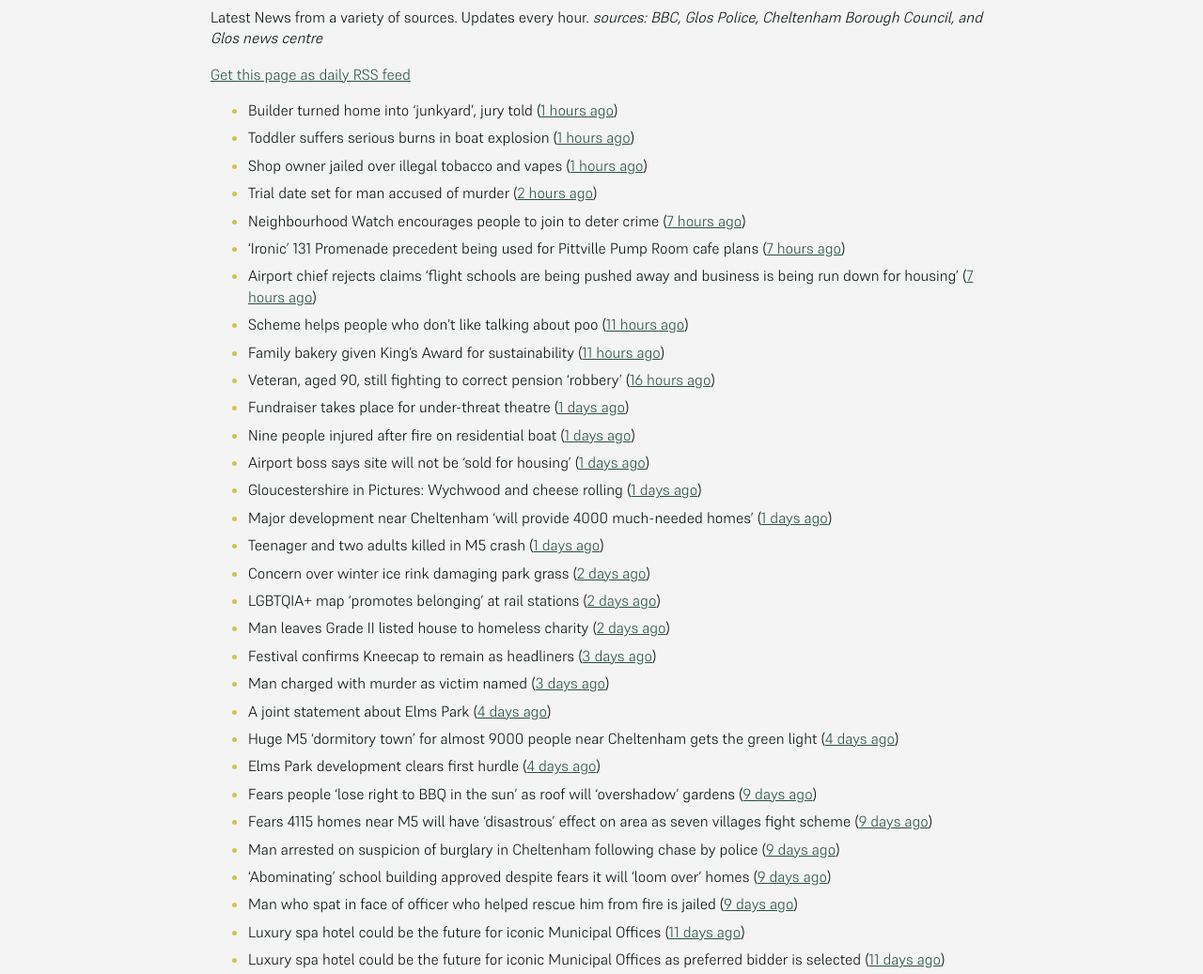
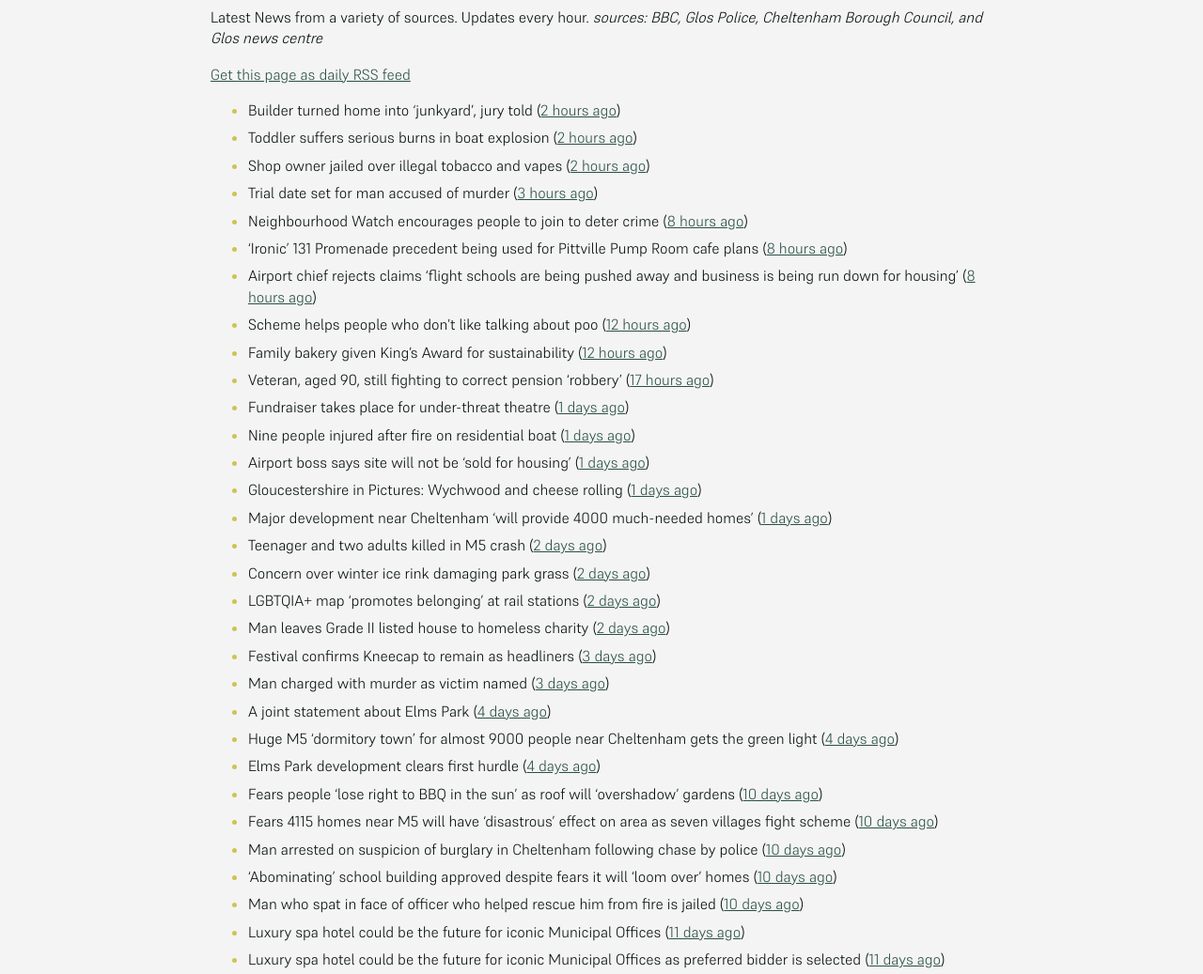
Before and after one commit to mat-0/cheltenham-open-data, a Jekyll site: the page built from _pages/news.md, in a window 1280 px wide and 1400 px high. Shown: the part 266-1303 px from the top of the window at 94% size. Built offline with Jekyll 4.4.1, drawn with Linux system fonts in a browser that asks for light colours; some of the changed text lies outside the part shown.

Commit message:
Updated 2025-06-02 17:57:47

```diff
--- a/_pages/news.md
+++ b/_pages/news.md
@@ -12,22 +12,22 @@ _sources: BBC, Glos Police, Cheltenham Borough Council, and Glos news centre_
 [Get this page as daily RSS feed](/daily.rss)
 
 <!-- news_marker starts -->
-- Builder turned home into 'junkyard', jury told ([1 hours ago](https://www.bbc.com/news/articles/c7v7jqygvlpo))
-- Toddler suffers serious burns in boat explosion ([1 hours ago](https://www.bbc.com/news/articles/c1j5k49zg9yo))
-- Shop owner jailed over illegal tobacco and vapes ([1 hours ago](https://www.bbc.com/news/articles/c071jlz50peo))
-- Trial date set for man accused of murder ([2 hours ago](https://www.bbc.com/news/articles/cy75j4rr1x1o))
-- Neighbourhood Watch encourages people to join to deter crime ([7 hours ago](https://gloucesternewscentre.co.uk/neighbourhood-watch-encourages-people-to-join-to-deter-crime/))
-- ‘Ironic’ 131 Promenade precedent being used for Pittville Pump Room cafe plans ([7 hours ago](https://gloucesternewscentre.co.uk/ironic-131-promenade-precedent-being-used-for-pittville-pump-room-cafe-plans/))
-- Airport chief rejects claims ‘flight schools are being pushed away and business is being run down for housing’ ([7 hours ago](https://gloucesternewscentre.co.uk/airport-chief-rejects-claims-flight-schools-are-being-pushed-away-and-business-is-being-run-down-for-housing/))
-- Scheme helps people who don't like talking about poo ([11 hours ago](https://www.bbc.com/news/articles/cg711227mv2o))
-- Family bakery given King's Award for sustainability ([11 hours ago](https://www.bbc.com/news/articles/crr7ezreqedo))
-- Veteran, aged 90, still fighting to correct pension 'robbery' ([16 hours ago](https://www.bbc.com/news/articles/c2d5l7k3p31o))
+- Builder turned home into 'junkyard', jury told ([2 hours ago](https://www.bbc.com/news/articles/c7v7jqygvlpo))
+- Toddler suffers serious burns in boat explosion ([2 hours ago](https://www.bbc.com/news/articles/c1j5k49zg9yo))
+- Shop owner jailed over illegal tobacco and vapes ([2 hours ago](https://www.bbc.com/news/articles/c071jlz50peo))
+- Trial date set for man accused of murder ([3 hours ago](https://www.bbc.com/news/articles/cy75j4rr1x1o))
+- Neighbourhood Watch encourages people to join to deter crime ([8 hours ago](https://gloucesternewscentre.co.uk/neighbourhood-watch-encourages-people-to-join-to-deter-crime/))
+- ‘Ironic’ 131 Promenade precedent being used for Pittville Pump Room cafe plans ([8 hours ago](https://gloucesternewscentre.co.uk/ironic-131-promenade-precedent-being-used-for-pittville-pump-room-cafe-plans/))
+- Airport chief rejects claims ‘flight schools are being pushed away and business is being run down for housing’ ([8 hours ago](https://gloucesternewscentre.co.uk/airport-chief-rejects-claims-flight-schools-are-being-pushed-away-and-business-is-being-run-down-for-housing/))
+- Scheme helps people who don't like talking about poo ([12 hours ago](https://www.bbc.com/news/articles/cg711227mv2o))
+- Family bakery given King's Award for sustainability ([12 hours ago](https://www.bbc.com/news/articles/crr7ezreqedo))
+- Veteran, aged 90, still fighting to correct pension 'robbery' ([17 hours ago](https://www.bbc.com/news/articles/c2d5l7k3p31o))
 - Fundraiser takes place for under-threat theatre ([1 days ago](https://www.bbc.com/news/articles/c4gk0edy66yo))
 - Nine people injured after fire on residential boat ([1 days ago](https://www.bbc.com/news/articles/crr7xz5r2z9o))
 - Airport boss says site will not be 'sold for housing' ([1 days ago](https://www.bbc.com/news/articles/cnv1gj0dl4eo))
 - Gloucestershire in Pictures: Wychwood and cheese rolling ([1 days ago](https://www.bbc.com/news/articles/cj42qe4nqn5o))
 - Major development near Cheltenham ‘will provide 4000 much-needed homes’ ([1 days ago](https://gloucesternewscentre.co.uk/major-development-near-cheltenham-will-provide-4000-much-needed-homes/))
-- Teenager and two adults killed in M5 crash ([1 days ago](https://www.bbc.com/news/articles/czxy3n361pgo))
+- Teenager and two adults killed in M5 crash ([2 days ago](https://www.bbc.com/news/articles/czxy3n361pgo))
 - Concern over winter ice rink damaging park grass ([2 days ago](https://www.bbc.com/news/articles/cq540604wj4o))
 - LGBTQIA+ map 'promotes belonging' at rail stations ([2 days ago](https://www.bbc.com/news/articles/cy5eq6w3k34o))
 - Man leaves Grade II listed house to homeless charity ([2 days ago](https://www.bbc.com/news/articles/c1deelp3dxzo))
@@ -36,11 +36,11 @@ _sources: BBC, Glos Police, Cheltenham Borough Council, and Glos news centre_
 - A joint statement about Elms Park ([4 days ago](https://www.cheltenham.gov.uk/news/article/3015/a_joint_statement_about_elms_park))
 - Huge M5 ‘dormitory town’ for almost 9000 people near Cheltenham gets the green light ([4 days ago](https://gloucesternewscentre.co.uk/huge-m5-dormitory-town-for-almost-9000-people-near-cheltenham-gets-the-green-light/))
 - Elms Park development clears first hurdle ([4 days ago](https://gloucesternewscentre.co.uk/elms-park-development-clears-first-hurdle/))
-- Fears people ‘lose right to BBQ in the sun’ as roof will ‘overshadow’ gardens ([9 days ago](https://gloucesternewscentre.co.uk/fears-people-lose-right-to-bbq-in-the-sun-as-roof-will-overshadow-gardens/))
-- Fears 4115 homes near M5 will have ‘disastrous’ effect on area as seven villages fight scheme ([9 days ago](https://gloucesternewscentre.co.uk/fears-4115-homes-near-m5-will-have-disastrous-effect-on-area-as-seven-villages-fight-scheme/))
-- Man arrested on suspicion of burglary in Cheltenham following chase by police ([9 days ago](https://gloucesternewscentre.co.uk/man-arrested-on-suspicion-of-burglary-in-cheltenham-following-chase-by-police/))
-- ‘Abominating’ school building approved despite fears it will ‘loom over’ homes ([9 days ago](https://gloucesternewscentre.co.uk/abominating-school-building-approved-despite-fears-it-will-loom-over-homes/))
-- Man who spat in face of officer who helped rescue him from fire is jailed ([9 days ago](https://gloucesternewscentre.co.uk/man-who-spat-in-face-of-officer-who-helped-rescue-him-from-fire-is-jailed/))
+- Fears people ‘lose right to BBQ in the sun’ as roof will ‘overshadow’ gardens ([10 days ago](https://gloucesternewscentre.co.uk/fears-people-lose-right-to-bbq-in-the-sun-as-roof-will-overshadow-gardens/))
+- Fears 4115 homes near M5 will have ‘disastrous’ effect on area as seven villages fight scheme ([10 days ago](https://gloucesternewscentre.co.uk/fears-4115-homes-near-m5-will-have-disastrous-effect-on-area-as-seven-villages-fight-scheme/))
+- Man arrested on suspicion of burglary in Cheltenham following chase by police ([10 days ago](https://gloucesternewscentre.co.uk/man-arrested-on-suspicion-of-burglary-in-cheltenham-following-chase-by-police/))
+- ‘Abominating’ school building approved despite fears it will ‘loom over’ homes ([10 days ago](https://gloucesternewscentre.co.uk/abominating-school-building-approved-despite-fears-it-will-loom-over-homes/))
+- Man who spat in face of officer who helped rescue him from fire is jailed ([10 days ago](https://gloucesternewscentre.co.uk/man-who-spat-in-face-of-officer-who-helped-rescue-him-from-fire-is-jailed/))
 - Luxury spa hotel could be the future for iconic Municipal Offices ([11 days ago](https://gloucesternewscentre.co.uk/luxury-spa-hotel-could-be-the-future-for-iconic-municipal-offices/))
 - Luxury spa hotel could be the future for iconic Municipal Offices as preferred bidder is selected ([11 days ago](https://www.cheltenham.gov.uk/news/article/3014/luxury_spa_hotel_could_be_the_future_for_iconic_municipal_offices_as_preferred_bidder_is_selected))
 - Liberal Democrat Lisa Spivey elected as County Council’s first female leader ([12 days ago](https://gloucesternewscentre.co.uk/liberal-democrat-lisa-spivey-elected-as-county-councils-first-female-leader/))
@@ -49,7 +49,7 @@ _sources: BBC, Glos Police, Cheltenham Borough Council, and Glos news centre_
 - Cheltenham: Spring bank holiday waste and recycling collections ([13 days ago](https://gloucesternewscentre.co.uk/cheltenham-spring-bank-holiday-waste-and-recycling-collections/))
 - Spring bank holiday waste and recycling collections ([13 days ago](https://www.cheltenham.gov.uk/news/article/3013/spring_bank_holiday_waste_and_recycling_collections))
 - Cheltenham McDonald’s bid sparks fears loitering, crime and traffic will spike as decision due ([14 days ago](https://gloucesternewscentre.co.uk/cheltenham-mcdonalds-bid-sparks-fears-loitering-crime-and-traffic-will-spike-as-decision-due/))
-- Cheltenham’s Golden Valley plans near GCHQ unveiled at flagship cyber security event ([16 days ago](https://gloucesternewscentre.co.uk/cheltenhams-golden-valley-plans-near-gchq-unveiled-at-flagship-cyber-security-event/))
+- Cheltenham’s Golden Valley plans near GCHQ unveiled at flagship cyber security event ([17 days ago](https://gloucesternewscentre.co.uk/cheltenhams-golden-valley-plans-near-gchq-unveiled-at-flagship-cyber-security-event/))
 - Police appeal for man to come forward after his dog bit a man in Cheltenham ([18 days ago](https://gloucesternewscentre.co.uk/police-appeal-for-man-to-come-forward-after-his-dog-bit-a-man-in-cheltenham/))
 - Gloucestershire star Ben Cutler returns to hometown stage ([18 days ago](https://gloucesternewscentre.co.uk/gloucestershire-star-ben-cutler-returns-to-hometown-stage/))
 - Case against Cheltenham man in relation to fox hunting stopped ([18 days ago](https://gloucesternewscentre.co.uk/case-against-cheltenham-man-in-relation-to-fox-hunting-stopped/))
```
Also changed, not shown: other parts of _pages/news.md (+1 -1 lines), _data/flood.json (+4 -4 lines), _pages/fix-my-street.md (+2 -2 lines), index.md (+5 -5 lines).
